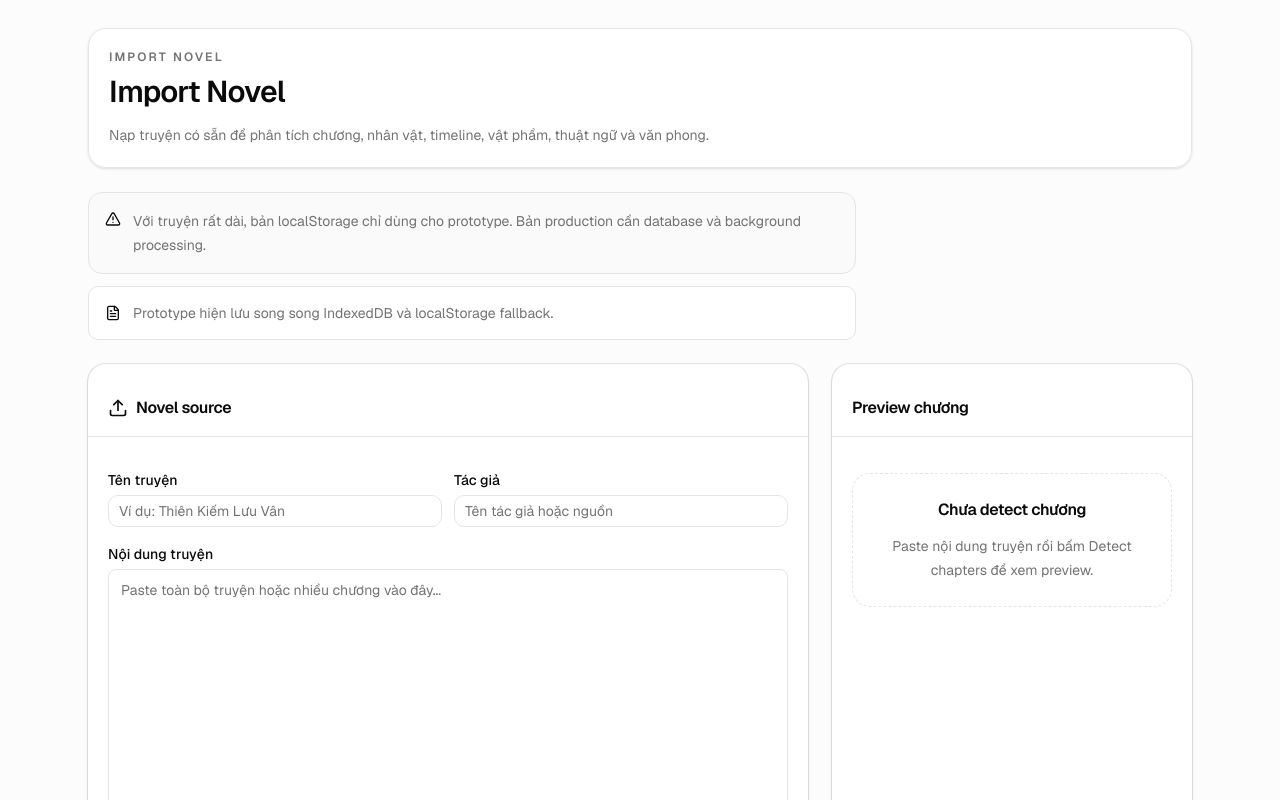
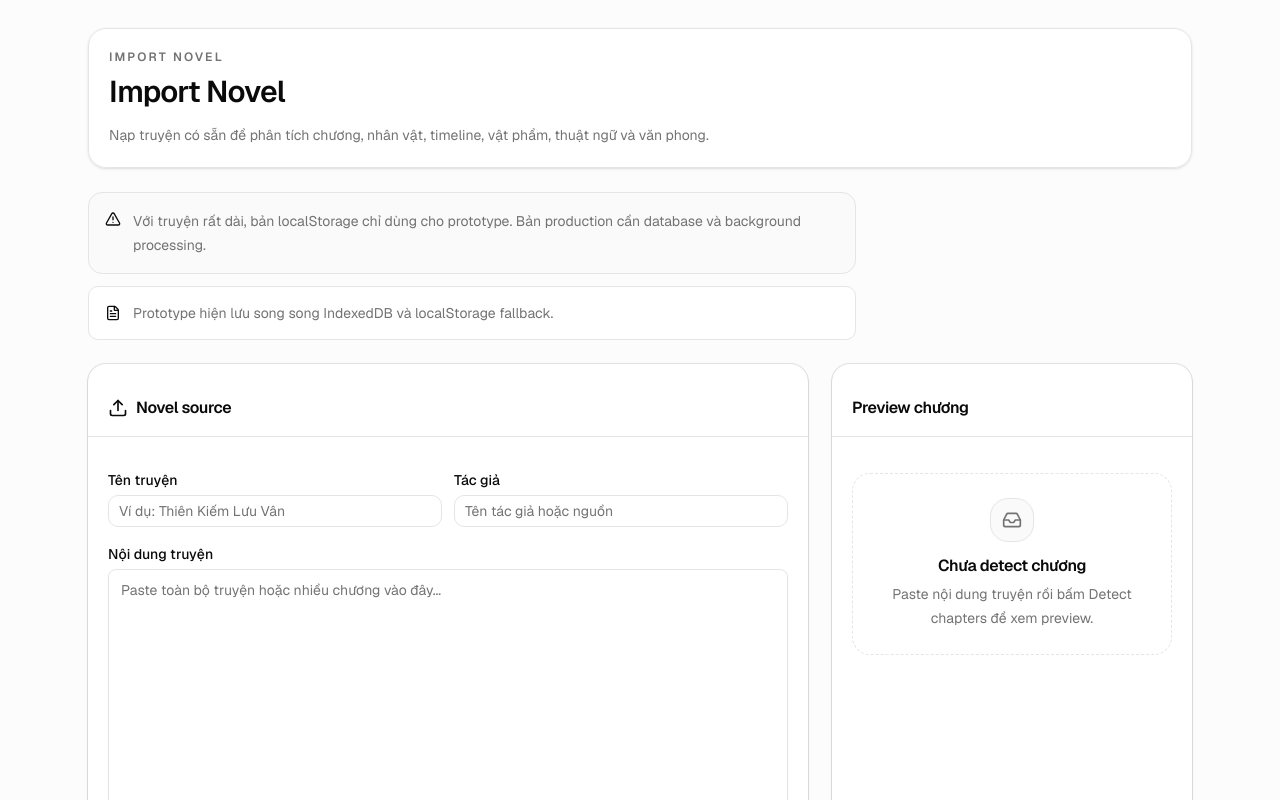
Before and after one commit to PhatMap/yuki, a Next.js app: page /stories/import in a window 1280 px wide. Shown: the top 800 px of the page. Built offline with nearby package versions, Linux system fonts and the light colour scheme.

Commit message:
Polish story loading and empty states

```diff
--- a/src/app/stories/[storyId]/loading.tsx
+++ b/src/app/stories/[storyId]/loading.tsx
@@ -1,17 +1,12 @@
+import { LoadingPanel } from "@/components/app/loading-panel";
+
 export default function StoryLoading() {
   return (
-    <main className="app-page">
-      <div className="app-container">
-        <section className="app-story-loading-panel">
-          <div className="h-5 w-36 rounded-md bg-muted" />
-          <div className="h-8 w-full max-w-md rounded-md bg-muted" />
-          <div className="grid gap-3 md:grid-cols-3">
-            <div className="h-28 rounded-lg bg-muted" />
-            <div className="h-28 rounded-lg bg-muted" />
-            <div className="h-28 rounded-lg bg-muted" />
-          </div>
-        </section>
-      </div>
-    </main>
+    <div className="mx-auto w-full max-w-7xl px-4 py-6 sm:px-6">
+      <LoadingPanel
+        title="Loading story workspace"
+        description="Preparing the selected story page and local workspace state."
+      />
+    </div>
   );
 }
--- a/src/components/app/empty-state.tsx
+++ b/src/components/app/empty-state.tsx
@@ -1,6 +1,7 @@
 "use client";
 
 import type { ReactNode } from "react";
+import { Inbox } from "lucide-react";
 
 import { cn } from "@/lib/utils";
 
@@ -8,6 +9,7 @@ interface EmptyStateProps {
   title: string;
   description?: string;
   action?: ReactNode;
+  icon?: ReactNode;
   className?: string;
 }
 
@@ -15,11 +17,17 @@ export function EmptyState({
   title,
   description,
   action,
+  icon,
   className,
 }: EmptyStateProps) {
   return (
-    <section className={cn("app-empty-state text-center", className)}>
-      <div className="mx-auto flex max-w-xl flex-col items-center gap-3">
+    <section className={cn("app-empty-state", className)}>
+      <div className="mx-auto flex max-w-xl flex-col items-center gap-3 text-center">
+        <div className="flex h-11 w-11 items-center justify-center rounded-2xl border bg-muted/50 text-muted-foreground">
+          {icon ?? <Inbox className="h-5 w-5" />}
+        </div>
+
+        <div className="space-y-1">
           <h2 className="text-base font-semibold tracking-tight text-foreground">
             {title}
           </h2>
@@ -29,6 +37,7 @@ export function EmptyState({
               {description}
             </p>
           ) : null}
+        </div>
 
         {action ? (
           <div className="mt-2 flex flex-wrap justify-center gap-2">
--- /dev/null
+++ b/src/components/app/error-callout.tsx
@@ -0,0 +1,41 @@
+"use client";
+
+import type { ReactNode } from "react";
+import { AlertTriangle } from "lucide-react";
+
+import { cn } from "@/lib/utils";
+
+interface ErrorCalloutProps {
+  title?: string;
+  message: ReactNode;
+  action?: ReactNode;
+  className?: string;
+}
+
+export function ErrorCallout({
+  title = "Something needs attention",
+  message,
+  action,
+  className,
+}: ErrorCalloutProps) {
+  return (
+    <section className={cn("app-error-callout", className)} role="alert">
+      <div className="flex min-w-0 gap-3">
+        <div className="mt-0.5 flex h-9 w-9 shrink-0 items-center justify-center rounded-xl border border-destructive/30 bg-destructive/10 text-destructive">
+          <AlertTriangle className="h-4 w-4" />
+        </div>
+
+        <div className="min-w-0 flex-1">
+          <h2 className="text-sm font-semibold text-destructive">{title}</h2>
+          <div className="mt-1 text-sm leading-6 text-destructive/90">
+            {message}
+          </div>
+
+          {action ? (
+            <div className="mt-3 flex flex-wrap gap-2">{action}</div>
+          ) : null}
+        </div>
+      </div>
+    </section>
+  );
+}
--- /dev/null
+++ b/src/components/app/loading-panel.tsx
@@ -0,0 +1,40 @@
+"use client";
+
+import { Loader2 } from "lucide-react";
+
+import { cn } from "@/lib/utils";
+
+interface LoadingPanelProps {
+  title?: string;
+  description?: string;
+  className?: string;
+}
+
+export function LoadingPanel({
+  title = "Loading data",
+  description = "Please wait while yuki prepares this workspace.",
+  className,
+}: LoadingPanelProps) {
+  return (
+    <section className={cn("app-loading-panel", className)}>
+      <div className="flex items-start gap-3">
+        <div className="flex h-10 w-10 shrink-0 items-center justify-center rounded-xl border bg-muted/50 text-muted-foreground">
+          <Loader2 className="h-5 w-5 animate-spin" />
+        </div>
+
+        <div className="min-w-0 flex-1">
+          <h2 className="text-base font-semibold tracking-tight">{title}</h2>
+          <p className="mt-1 text-sm leading-6 text-muted-foreground">
+            {description}
+          </p>
+        </div>
+      </div>
+
+      <div className="mt-5 grid gap-3">
+        <div className="h-3 w-2/3 animate-pulse rounded-full bg-muted" />
+        <div className="h-3 w-full animate-pulse rounded-full bg-muted" />
+        <div className="h-3 w-4/5 animate-pulse rounded-full bg-muted" />
+      </div>
+    </section>
+  );
+}
--- a/src/styles/app-ui.css
+++ b/src/styles/app-ui.css
@@ -252,6 +252,26 @@
   .app-density-card-content {
     @apply p-4 sm:p-5;
   }
+
+  .app-loading-panel {
+    @apply rounded-2xl border bg-background p-5 shadow-sm;
+  }
+
+  .app-loading-skeleton {
+    @apply animate-pulse rounded-full bg-muted;
+  }
+
+  .app-error-callout {
+    @apply rounded-2xl border border-destructive/30 bg-destructive/10 p-4 shadow-sm;
+  }
+
+  .app-success-callout {
+    @apply rounded-2xl border border-emerald-500/30 bg-emerald-500/10 p-4 text-sm leading-6 text-emerald-700 shadow-sm dark:text-emerald-300;
+  }
+
+  .app-info-callout {
+    @apply rounded-2xl border border-primary/25 bg-primary/10 p-4 text-sm leading-6 text-primary shadow-sm;
+  }
 }
 
 @keyframes app-story-nav-pulse {
```
Lines whose indentation alone changed are shown as unchanged.
